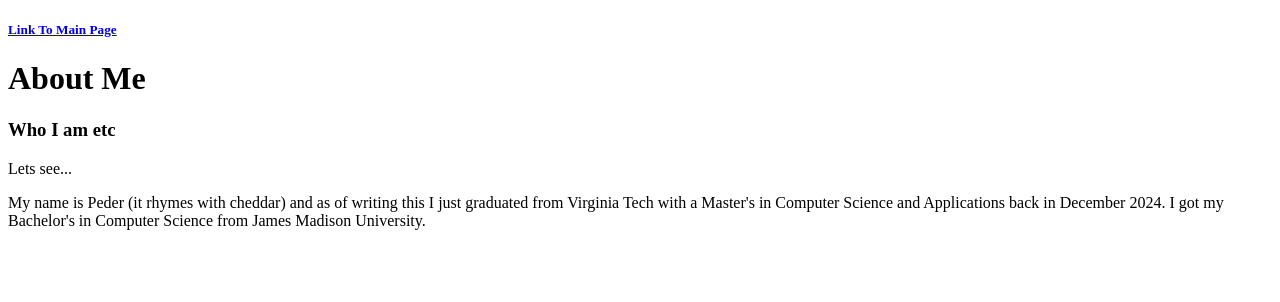
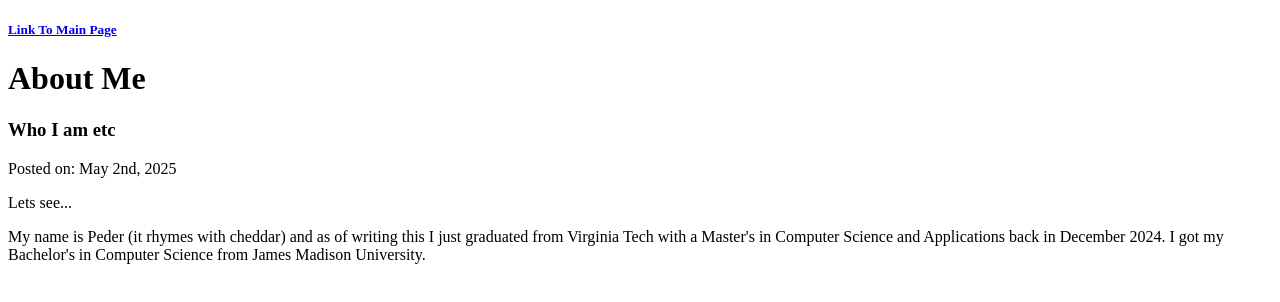
Before and after one commit to pizzadeliverymen/Blog, a plain HTML site: page about.html in a window 1280 px wide. Drawn offline with Linux system fonts and the light colour scheme.

Commit message:
minor edits

```diff
--- a/about.html
+++ b/about.html
@@ -1,6 +1,7 @@
 <!DOCTYPE html>
 <html lang="en">
 <head>
+    <base href="/">
     <meta charset="UTF-8">
     <meta name="viewport" content="width=device-width, initial-scale=1.0">
     <title>Who am I? Why am I here? Who are you? Whats going on?</title>
@@ -9,6 +10,10 @@
     <h5><a href="index.html">Link To Main Page</a></h5>
     <h1>About Me</h1>
     <h3>Who I am etc</h3>
+    <div class="blog-posting">
+        <div class="blog-posting-date">
+            <p>Posted on: May 2nd, 2025</p>
+        </div>
         <p>
             Lets see...
         </p>
@@ -17,5 +22,6 @@
             graduated from Virginia Tech with a Master's in Computer Science and Applications back in December 2024.  I got my Bachelor's in Computer Science
             from James Madison University.
         </p>
+    </div>
 </body>
 </html>
```
Also changed, not shown: index.html (+2 -1 lines). Lines whose indentation alone changed are shown as unchanged.
